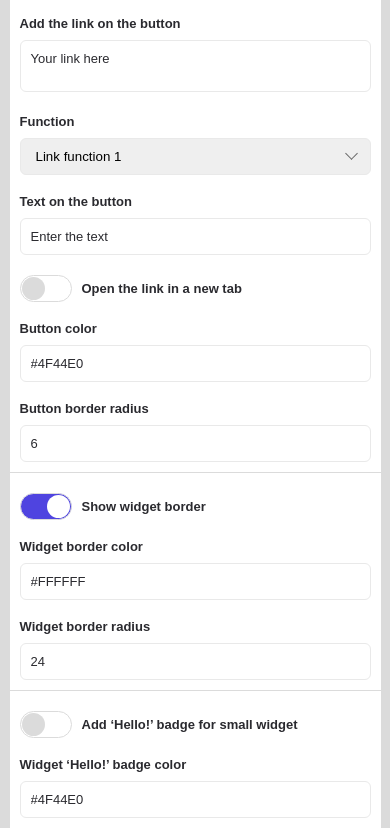
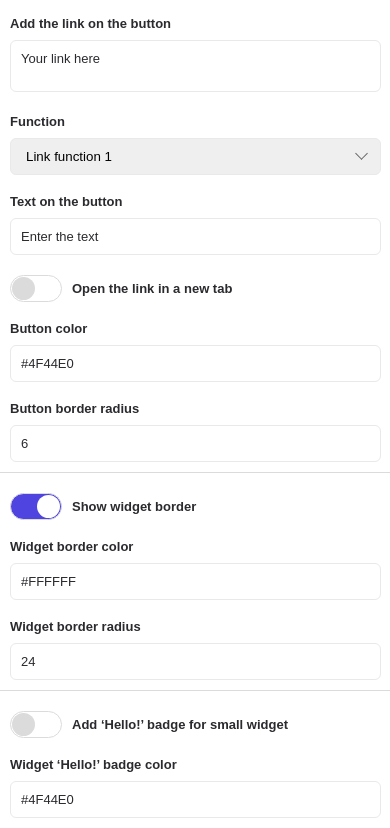
Before and after one commit to laughingwhale1/cute_wins, a plain HTML site: page customize-widget/index.html in a window 390 px wide. Shown: the part 93-921 px from the top of the page. Drawn offline with Linux system fonts and the light colour scheme.

Commit message:
pointer event fix

```diff
--- a/customize-widget/styles.css
+++ b/customize-widget/styles.css
@@ -20,7 +20,7 @@
 
 @media screen and (max-width: 600px) {
   .wrapper {
-    width: 90vw;
+    width: 95vw;
     padding: 0px 10px 10px 10px;
   }
 }
--- a/elements/elements.css
+++ b/elements/elements.css
@@ -93,6 +93,7 @@
   transform: rotate(135deg);
   transition: transform 0.3s ease;
   cursor: pointer;
+  pointer-events: none;
 }
 .select {
   margin-top: 10px;
@@ -102,6 +103,7 @@
   cursor: pointer;
   border: 1px solid var(--main-border-color);
   border-radius: 6px;
+  transition: .1s;
 }
 .select:hover {
   background-color: var(--main-hover-color);
```
